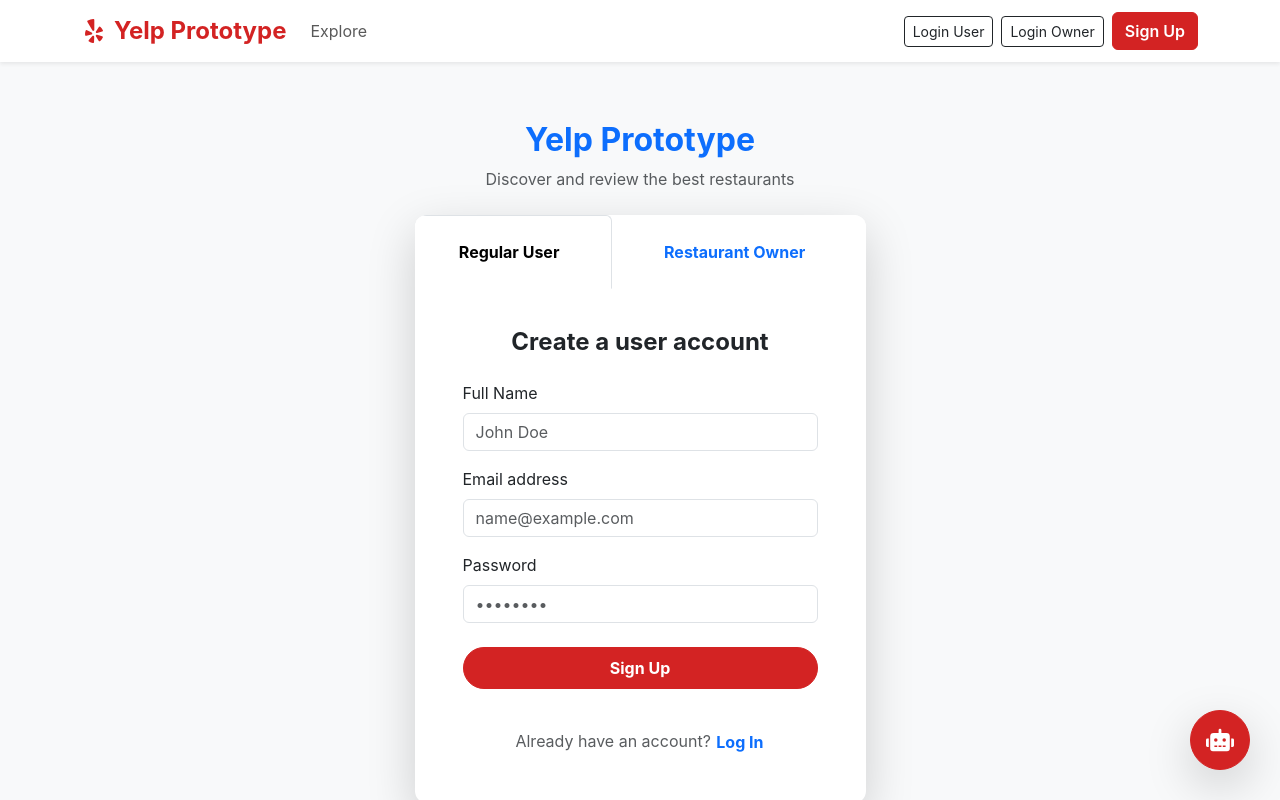
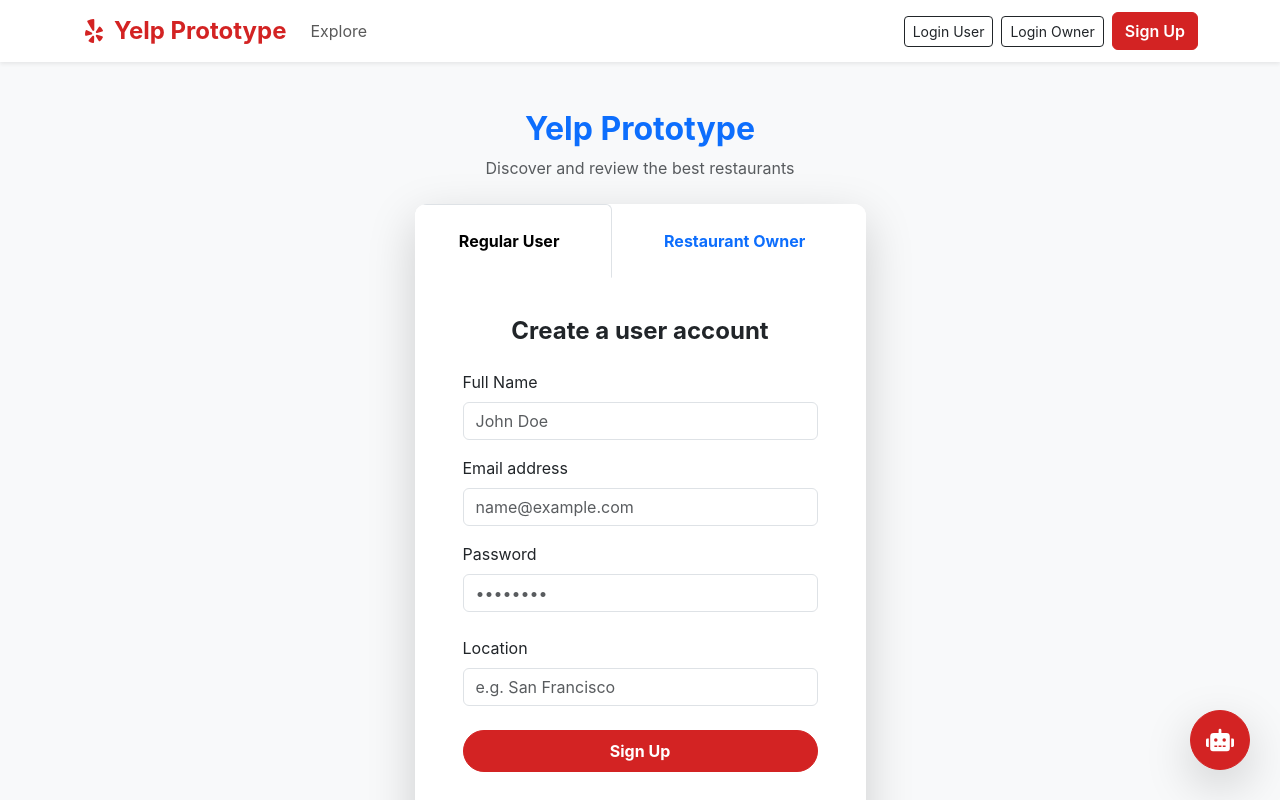
Before and after one commit to samruddhichitnis02/yelp-lite, a React app in the folder frontend/: page /auth in a window 1280 px wide. Both pictures are taken after a click on the button "Sign Up". Shown: the top 800 px of the page. Built offline with nearby package versions, Linux system fonts and the light colour scheme; the HTML template or start-up script is replaced by a standard one.

Commit message:
NEW CODE : feat: integrate user signup form with backend auth endpoint

```diff
--- a/frontend/src/pages/AuthPage.jsx
+++ b/frontend/src/pages/AuthPage.jsx
@@ -1,20 +1,91 @@
 import React, { useState } from 'react';
-import { Container, Row, Col, Card, Form, Button, Tabs, Tab } from 'react-bootstrap';
+import {
+  Container,
+  Row,
+  Col,
+  Card,
+  Form,
+  Button,
+  Tabs,
+  Tab,
+  Alert,
+  Spinner,
+} from 'react-bootstrap';
 import { useNavigate } from 'react-router-dom';
+import { signupUser, saveAuthData } from '../services/auth';
 
 const AuthPage = () => {
   const [isLogin, setIsLogin] = useState(true);
-    const [userType, setUserType] = useState('user'); // 'user' or 'owner'
+  const [userType, setUserType] = useState('user');
+  const [formData, setFormData] = useState({
+    name: '',
+    email: '',
+    password: '',
+    location: '',
+  });
+  const [loading, setLoading] = useState(false);
+  const [error, setError] = useState('');
+
   const navigate = useNavigate();
 
-    const handleSubmit = (e) => {
+  const resetForm = () => {
+    setFormData({
+      name: '',
+      email: '',
+      password: '',
+      location: '',
+    });
+    setError('');
+  };
+
+  const handleChange = (e) => {
+    const { name, value } = e.target;
+    setFormData((prev) => ({
+      ...prev,
+      [name]: value,
+    }));
+  };
+
+  const handleTabSelect = (key) => {
+    setUserType(key || 'user');
+    resetForm();
+  };
+
+  const handleModeToggle = () => {
+    setIsLogin((prev) => !prev);
+    resetForm();
+  };
+
+  const handleSubmit = async (e) => {
     e.preventDefault();
-        // In a real app, you would dispatch a login action or make an API call here.
-        // For now, we mock the redirection.
-        if (userType === 'owner') {
-            navigate('/owner/dashboard');
-        } else {
+    setError('');
+
+    if (isLogin) {
+      setError('Login integration will be added separately.');
+      return;
+    }
+
+    if (userType !== 'user') {
+      setError('Owner signup integration will be added separately.');
+      return;
+    }
+
+    try {
+      setLoading(true);
+
+      const data = await signupUser({
+        name: formData.name,
+        email: formData.email,
+        password: formData.password,
+        location: formData.location,
+      });
+
+      saveAuthData(data);
       navigate('/profile');
+    } catch (err) {
+      setError(err?.response?.data?.detail || 'Signup failed. Please try again.');
+    } finally {
+      setLoading(false);
     }
   };
 
@@ -32,11 +103,17 @@
               <Card.Header className="bg-white p-0 border-0">
                 <Tabs
                   activeKey={userType}
-                                    onSelect={(k) => setUserType(k)}
+                  onSelect={handleTabSelect}
                   className="w-100 nav-fill custom-auth-tabs"
                 >
-                                    <Tab eventKey="user" title={<span className="fw-bold py-3 d-block">Regular User</span>} />
-                                    <Tab eventKey="owner" title={<span className="fw-bold py-3 d-block">Restaurant Owner</span>} />
+                  <Tab
+                    eventKey="user"
+                    title={<span className="fw-bold py-3 d-block">Regular User</span>}
+                  />
+                  <Tab
+                    eventKey="owner"
+                    title={<span className="fw-bold py-3 d-block">Restaurant Owner</span>}
+                  />
                 </Tabs>
               </Card.Header>
 
@@ -45,44 +122,100 @@
                   {isLogin ? `Log in to your ${userType} account` : `Create a ${userType} account`}
                 </h4>
 
+                {error && <Alert variant="danger">{error}</Alert>}
+
                 <Form onSubmit={handleSubmit}>
                   {!isLogin && (
                     <Form.Group className="mb-3" controlId="formName">
                       <Form.Label>Full Name</Form.Label>
-                                            <Form.Control type="text" placeholder="John Doe" required />
+                      <Form.Control
+                        type="text"
+                        name="name"
+                        placeholder="John Doe"
+                        value={formData.name}
+                        onChange={handleChange}
+                        required
+                      />
                     </Form.Group>
                   )}
 
                   <Form.Group className="mb-3" controlId="formEmail">
                     <Form.Label>Email address</Form.Label>
-                                        <Form.Control type="email" placeholder="name@example.com" required />
+                    <Form.Control
+                      type="email"
+                      name="email"
+                      placeholder="name@example.com"
+                      value={formData.email}
+                      onChange={handleChange}
+                      required
+                    />
                   </Form.Group>
 
                   <Form.Group className="mb-4" controlId="formPassword">
                     <Form.Label>Password</Form.Label>
-                                        <Form.Control type="password" placeholder="••••••••" required />
+                    <Form.Control
+                      type="password"
+                      name="password"
+                      placeholder="••••••••"
+                      value={formData.password}
+                      onChange={handleChange}
+                      required
+                    />
                   </Form.Group>
+
+                  {!isLogin && userType === 'user' && (
+                    <Form.Group className="mb-4" controlId="formUserLocation">
+                      <Form.Label>Location</Form.Label>
+                      <Form.Control
+                        type="text"
+                        name="location"
+                        placeholder="e.g. San Francisco"
+                        value={formData.location}
+                        onChange={handleChange}
+                        required
+                      />
+                    </Form.Group>
+                  )}
 
                   {!isLogin && userType === 'owner' && (
                     <Form.Group className="mb-4" controlId="formRestaurantLocation">
                       <Form.Label>Restaurant Location (City/Zip)</Form.Label>
-                                            <Form.Control type="text" placeholder="e.g. San Francisco, 94105" required />
+                      <Form.Control
+                        type="text"
+                        name="location"
+                        placeholder="e.g. San Francisco, 94105"
+                        value={formData.location}
+                        onChange={handleChange}
+                        required
+                      />
                     </Form.Group>
                   )}
 
-                                    <Button variant="primary" type="submit" className="w-100 py-2 fw-bold mb-3 rounded-pill">
-                                        {isLogin ? 'Log In' : 'Sign Up'}
+                  <Button
+                    variant="primary"
+                    type="submit"
+                    className="w-100 py-2 fw-bold mb-3 rounded-pill"
+                    disabled={loading}
+                  >
+                    {loading ? (
+                      <>
+                        <Spinner animation="border" size="sm" className="me-2" />
+                        Signing Up...
+                      </>
+                    ) : (
+                      isLogin ? 'Log In' : 'Sign Up'
+                    )}
                   </Button>
                 </Form>
 
                 <div className="text-center mt-4">
                   <span className="text-muted">
-                                        {isLogin ? "Don't have an account? " : "Already have an account? "}
+                    {isLogin ? "Don't have an account? " : 'Already have an account? '}
                   </span>
                   <Button
                     variant="link"
                     className="p-0 text-decoration-none fw-bold"
-                                        onClick={() => setIsLogin(!isLogin)}
+                    onClick={handleModeToggle}
                   >
                     {isLogin ? 'Sign Up' : 'Log In'}
                   </Button>
```
Lines whose indentation alone changed are shown as unchanged.
